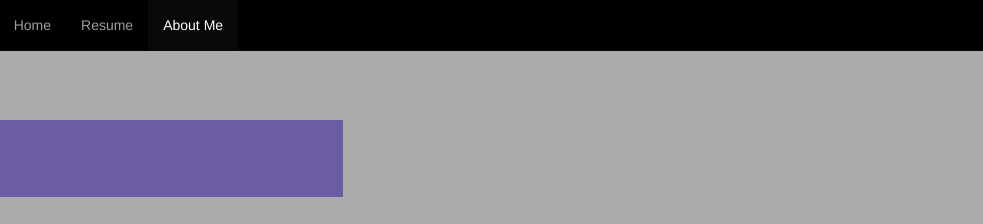
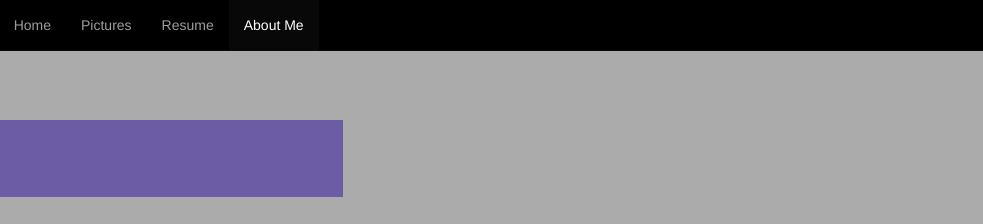
Before and after one commit to breareed/breareed.github.io, a plain HTML site: page aboutMe.html in a window 1280 px wide. Shown: the top 224 px of the page, 297-1280 px from the left. Drawn offline with nearby package versions, Linux system fonts and the light colour scheme.

Commit message:
missing links fixed

```diff
--- a/aboutMe.html
+++ b/aboutMe.html
@@ -28,6 +28,7 @@
 				 <div class="collapse navbar-collapse" id="myNavbar">
 				     <ul class="nav navbar-nav">
                          <li><a href="index.html">Home</a></li>
+						 <li><a href="pics.html">Pictures</a></li>
 						 <li><a href="resume.html">Resume</a></li>
                          <li class="active"><a href="aboutMe.html">About Me</a></li>
                      </ul>
```
Also changed, not shown: index.html (+1 -0 lines), resume.html (+1 -0 lines).
